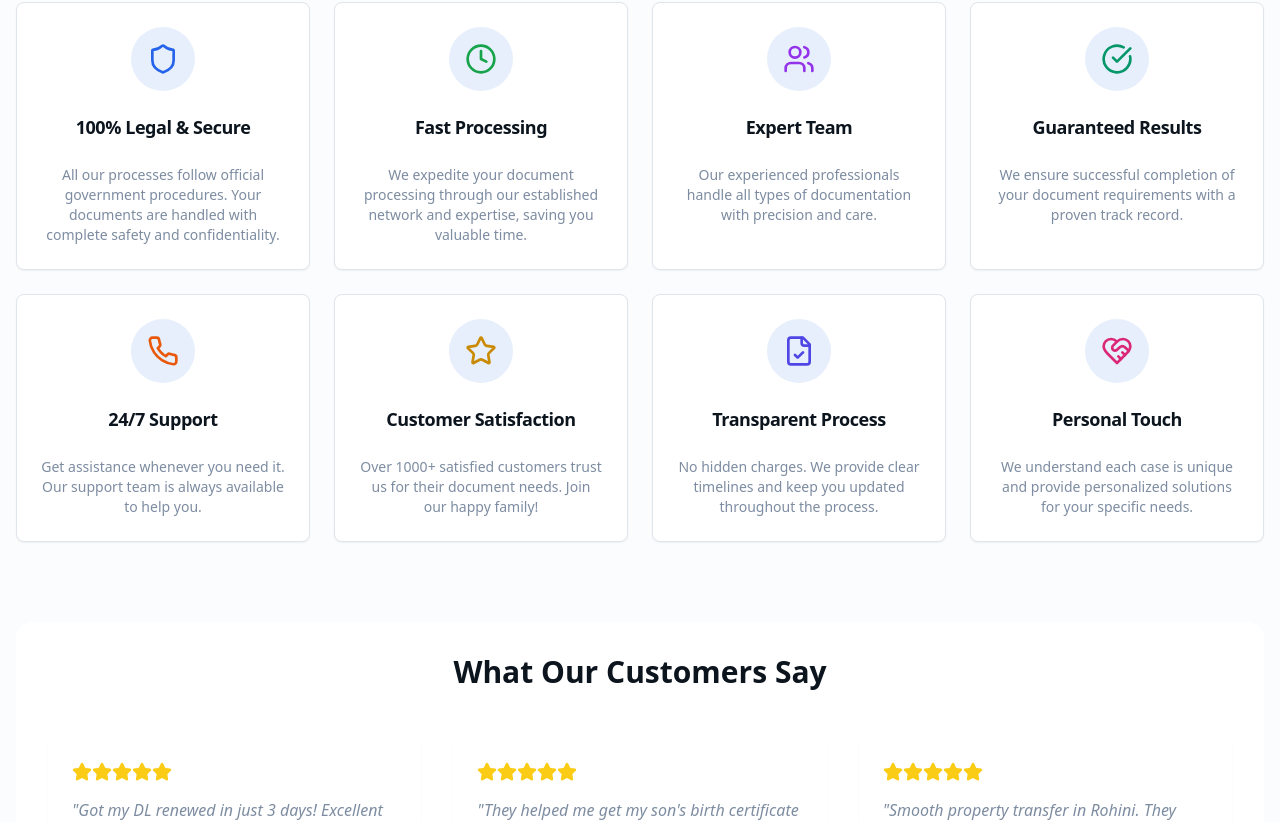
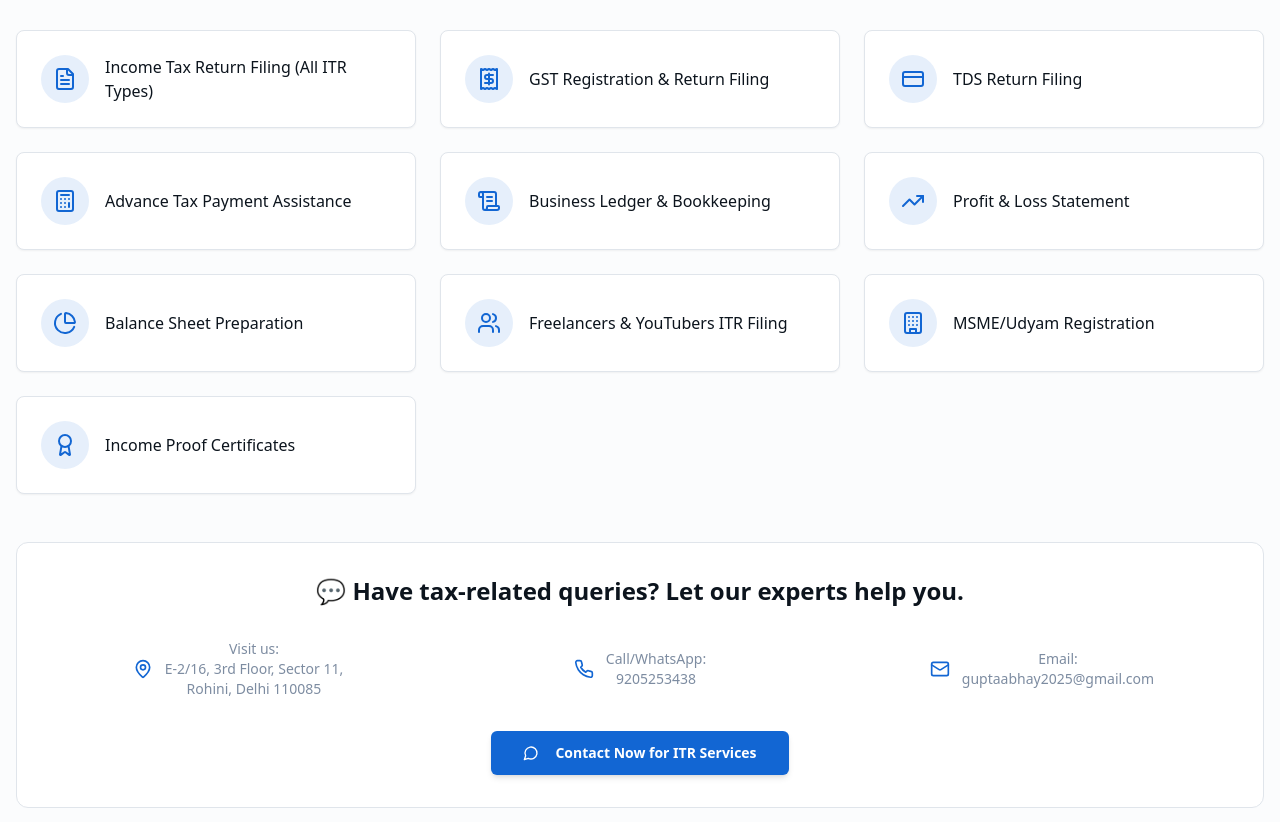
Before and after one commit to abhay0005a/suredocsservices-23, a React (Vite) app: page / in a window 1280 px wide. Shown: the part 2442-3264 px from the top of the page. Built offline with nearby package versions, Linux system fonts and the light colour scheme.

Commit message:
Add ITR & Accounting Services section
Add a new section to the website to showcase ITR & Accounting Services, including content, styling, and a "Contact Now" button.

```diff
--- /dev/null
+++ b/src/components/ITRServices.tsx
@@ -0,0 +1,120 @@
+import { Card, CardContent, CardDescription, CardHeader, CardTitle } from "@/components/ui/card";
+import { Button } from "@/components/ui/button";
+import {
+  Calculator,
+  FileText,
+  TrendingUp,
+  Receipt,
+  Building,
+  CreditCard,
+  PieChart,
+  Users,
+  Award,
+  ScrollText,
+  MessageCircle,
+  MapPin,
+  Phone,
+  Mail
+} from "lucide-react";
+
+const ITRServices = () => {
+  const services = [
+    { name: "Income Tax Return Filing (All ITR Types)", icon: FileText },
+    { name: "GST Registration & Return Filing", icon: Receipt },
+    { name: "TDS Return Filing", icon: CreditCard },
+    { name: "Advance Tax Payment Assistance", icon: Calculator },
+    { name: "Business Ledger & Bookkeeping", icon: ScrollText },
+    { name: "Profit & Loss Statement", icon: TrendingUp },
+    { name: "Balance Sheet Preparation", icon: PieChart },
+    { name: "Freelancers & YouTubers ITR Filing", icon: Users },
+    { name: "MSME/Udyam Registration", icon: Building },
+    { name: "Income Proof Certificates", icon: Award }
+  ];
+
+  const openWhatsApp = () => {
+    const message = "Hi! I need help with ITR & Accounting Services. Can you provide more details?";
+    window.open(`https://wa.me/919205253438?text=${encodeURIComponent(message)}`, "_blank");
+  };
+
+  return (
+    <section id="itr-services" className="py-20 bg-secondary/30" itemScope itemType="https://schema.org/FinancialService">
+      <div className="container mx-auto px-4">
+        <div className="text-center mb-16">
+          <h2 className="text-4xl font-bold text-foreground mb-4" itemProp="name">
+            🧾 ITR & Accounting Services
+          </h2>
+          <p className="text-xl text-muted-foreground max-w-3xl mx-auto" itemProp="description">
+            SureDocs Services now offers end-to-end ITR filing and accounting support for individuals,
+            professionals, and small businesses. We ensure fast, accurate, and compliant services at affordable rates.
+          </p>
+        </div>
+
+        <div className="grid md:grid-cols-2 lg:grid-cols-3 gap-6 mb-12">
+          {services.map((service, index) => (
+            <Card key={index} className="group hover:shadow-medium transition-all duration-300 hover:scale-105 bg-background">
+              <CardContent className="p-6">
+                <div className="flex items-center space-x-4">
+                  <div className="w-12 h-12 bg-primary/10 rounded-full flex items-center justify-center group-hover:bg-primary/20 transition-colors">
+                    <service.icon className="h-6 w-6 text-primary" />
+                  </div>
+                  <div className="flex-1">
+                    <p className="font-medium text-foreground">{service.name}</p>
+                  </div>
+                </div>
+              </CardContent>
+            </Card>
+          ))}
+        </div>
+
+        <div className="bg-background rounded-xl p-8 border shadow-soft">
+          <div className="text-center mb-8">
+            <h3 className="text-2xl font-semibold text-foreground mb-4">
+              💬 Have tax-related queries? Let our experts help you.
+            </h3>
+
+            <div className="grid md:grid-cols-3 gap-6 mt-8">
+              <div className="flex items-center justify-center space-x-3 text-muted-foreground">
+                <MapPin className="h-5 w-5 text-primary" />
+                <div className="text-sm">
+                  <p className="font-medium">Visit us:</p>
+                  <p>E-2/16, 3rd Floor, Sector 11,</p>
+                  <p>Rohini, Delhi 110085</p>
+                </div>
+              </div>
+
+              <div className="flex items-center justify-center space-x-3 text-muted-foreground">
+                <Phone className="h-5 w-5 text-primary" />
+                <div className="text-sm">
+                  <p className="font-medium">Call/WhatsApp:</p>
+                  <p>9205253438</p>
+                </div>
+              </div>
+
+              <div className="flex items-center justify-center space-x-3 text-muted-foreground">
+                <Mail className="h-5 w-5 text-primary" />
+                <div className="text-sm">
+                  <p className="font-medium">Email:</p>
+                  <p>guptaabhay2025@gmail.com</p>
+                </div>
+              </div>
+            </div>
+          </div>
+
+          <div className="text-center">
+            <Button
+              variant="cta"
+              size="lg"
+              onClick={openWhatsApp}
+              className="font-semibold"
+            >
+              <MessageCircle className="h-5 w-5 mr-2" />
+              Contact Now for ITR Services
+            </Button>
+          </div>
+        </div>
+      </div>
+    </section>
+  );
+};
+
+export default ITRServices;
--- a/src/pages/Index.tsx
+++ b/src/pages/Index.tsx
@@ -1,6 +1,7 @@
 import Header from "@/components/Header";
 import Hero from "@/components/Hero";
 import Services from "@/components/Services";
+import ITRServices from "@/components/ITRServices";
 import WhyChooseUs from "@/components/WhyChooseUs";
 import FAQ from "@/components/FAQ";
 import ContactForm from "@/components/ContactForm";
@@ -13,6 +14,7 @@ const Index = () => {
       <Header />
       <Hero />
       <Services />
+      <ITRServices />
       <WhyChooseUs />
       <FAQ />
       <ContactForm />
```
